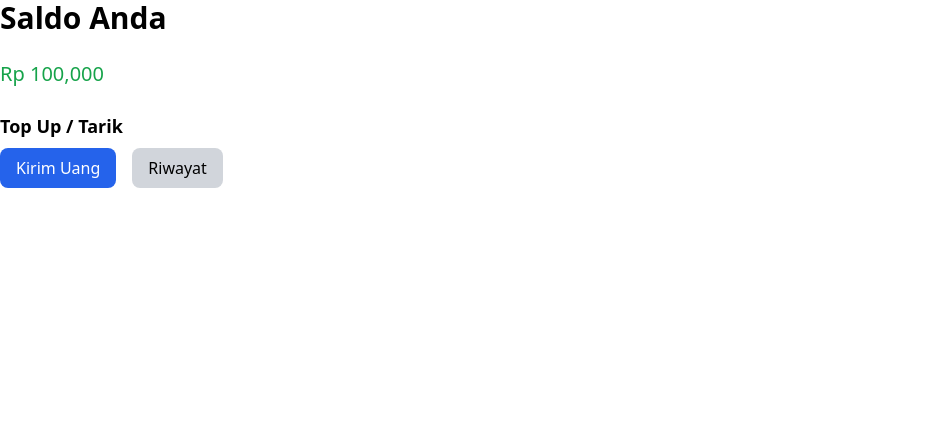
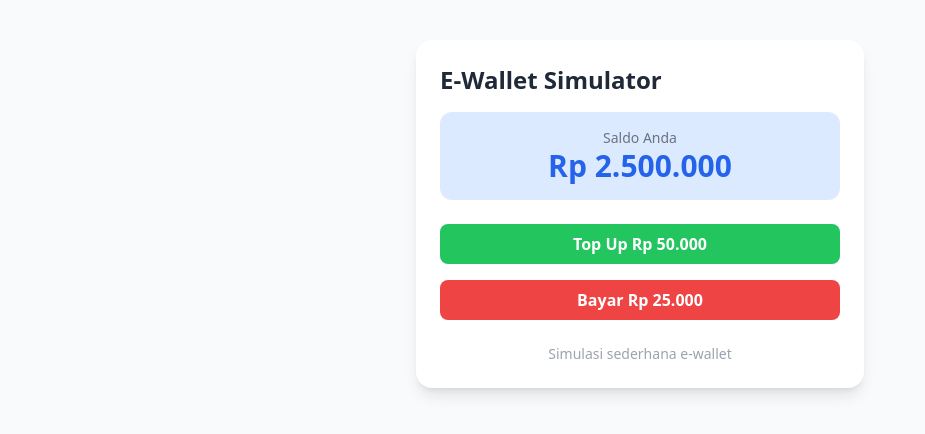
Before and after one commit to ramdanolii14/ewalletsimulator, a Next.js app: page / in a window 1280 px wide. Shown: the top 434 px of the page, without its empty margins (0-925 px from the left). Built offline with nearby package versions, Linux system fonts and the light colour scheme.

Commit message:
Update page.tsx

```diff
--- a/app/page.tsx
+++ b/app/page.tsx
@@ -1,35 +1,40 @@
 // app/page.tsx
-'use client'
-import { useEffect, useState } from 'react'
+"use client";
 
-export default function HomePage() {
-  const [saldo, setSaldo] = useState<number | null>(null)
+import { useState } from "react";
 
-  useEffect(() => {
-    // Simulasi fetch saldo
-    setTimeout(() => {
-      setSaldo(100000)
-    }, 1000)
-  }, [])
+export default function Home() {
+  const [balance, setBalance] = useState(2500000); // contoh saldo awal
 
   return (
-    <div className="space-y-6">
-      <h1 className="text-3xl font-bold">Saldo Anda</h1>
-      <p className="text-xl font-medium text-green-600">
-        Rp {saldo !== null ? saldo.toLocaleString() : 'Loading...'}
-      </p>
+    <main className="min-h-screen bg-gray-50 px-6 py-10">
+      <div className="max-w-md mx-auto bg-white shadow-lg rounded-2xl p-6">
+        <h1 className="text-2xl font-bold mb-4 text-gray-800">E-Wallet Simulator</h1>
 
-      <div>
-        <h2 className="text-lg font-semibold mb-2">Top Up / Tarik</h2>
-        <div className="flex space-x-4">
-          <button className="px-4 py-2 bg-blue-600 text-white rounded-lg hover:bg-blue-700">
-            Kirim Uang
+        <div className="bg-blue-100 rounded-xl p-4 mb-6 text-center">
+          <p className="text-sm text-gray-500">Saldo Anda</p>
+          <h2 className="text-3xl font-bold text-blue-600">
+            Rp {balance.toLocaleString("id-ID")}
+          </h2>
+        </div>
+
+        <div className="space-y-4">
+          <button
+            onClick={() => setBalance((prev) => prev + 50000)}
+            className="w-full bg-green-500 hover:bg-green-600 text-white font-semibold py-2 px-4 rounded-lg transition"
+          >
+            Top Up Rp 50.000
           </button>
-          <button className="px-4 py-2 bg-gray-300 rounded-lg hover:bg-gray-400">
-            Riwayat
+          <button
+            onClick={() => setBalance((prev) => prev - 25000)}
+            className="w-full bg-red-500 hover:bg-red-600 text-white font-semibold py-2 px-4 rounded-lg transition"
+          >
+            Bayar Rp 25.000
           </button>
         </div>
+
+        <p className="text-center text-sm text-gray-400 mt-6">Simulasi sederhana e-wallet</p>
       </div>
-    </div>
-  )
+    </main>
+  );
 }
```
